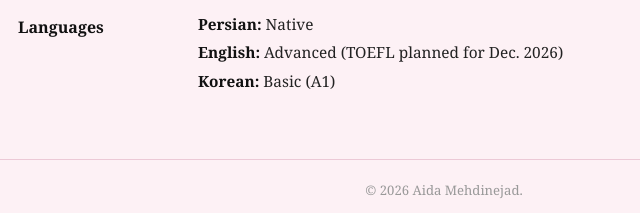
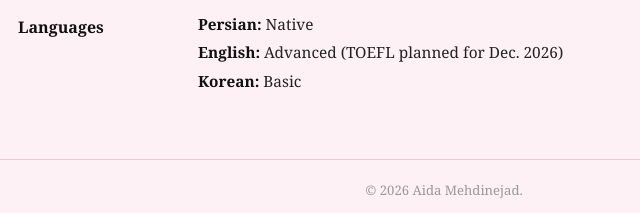
Before and after one commit to AidaMNejad/AidaMNejad.github.io, a plain HTML site: page index.html in a window 1280 px wide. Shown: the part 1710-1923 px from the top of the page, 196-836 px from the left. Drawn offline with Linux system fonts and the light colour scheme.

Commit message:
Update index.html

```diff
--- a/index.html
+++ b/index.html
@@ -361,7 +361,7 @@
             <ul>
                 <li><strong>Persian:</strong> Native</li>
                 <li><strong>English:</strong> Advanced (TOEFL planned for Dec. 2026)</li>
-                <li><strong>Korean:</strong> Basic (A1)</li>
+                <li><strong>Korean:</strong> Basic</li>
             </ul>
         </div>
     </div>
```
